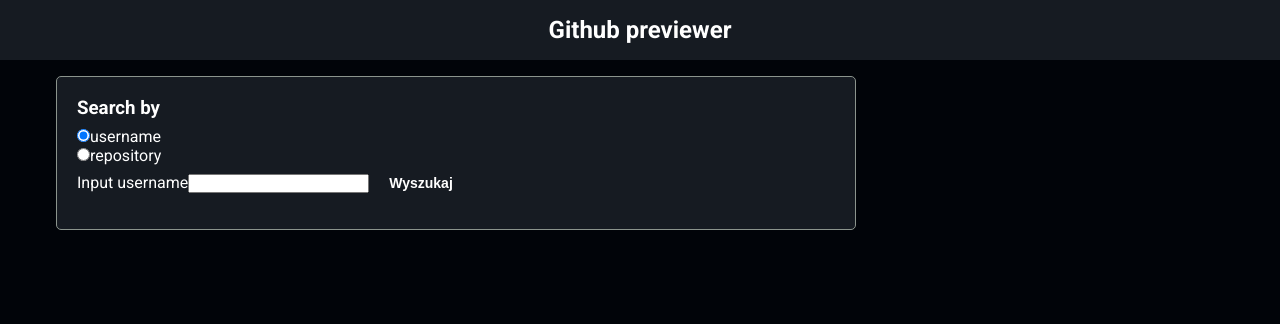
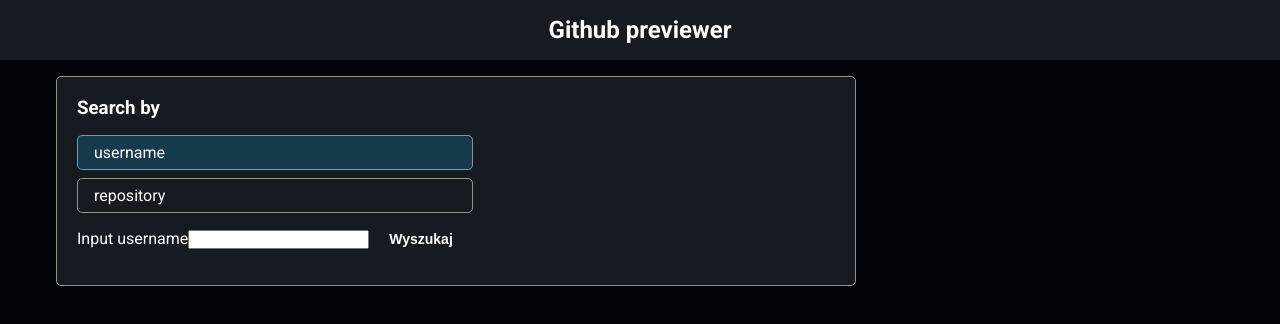
Before and after one commit to adrian-koczen/github-previewer, a React (Create React App) app: page / in a window 1280 px wide. Shown: the top 324 px of the page. Built offline with nearby package versions, Linux system fonts and the light colour scheme.

Commit message:
fix: add styled radio checkboxes

```diff
--- a/src/views/Search/Search.tsx
+++ b/src/views/Search/Search.tsx
@@ -31,7 +31,13 @@
       <div className={styles.searchOptions}>
         <form onSubmit={formik.handleSubmit}>
           <fieldset>
-            <div className={styles.radioElement}>
+            <div
+              className={
+                formik.values.input === SearchOption.username
+                  ? `${styles.radioElement} ${styles.active}`
+                  : `${styles.radioElement}`
+              }
+            >
               <input
                 type="radio"
                 id={SearchOption.username}
@@ -42,7 +48,13 @@
               />
               <label htmlFor={SearchOption.username}>username</label>
             </div>
-            <div className={styles.radioElement}>
+            <div
+              className={
+                formik.values.input === SearchOption.repository
+                  ? `${styles.radioElement} ${styles.active}`
+                  : `${styles.radioElement}`
+              }
+            >
               <input
                 type="radio"
                 id={SearchOption.repository}
--- a/src/views/Search/styles.module.scss
+++ b/src/views/Search/styles.module.scss
@@ -6,6 +6,34 @@
   flex-direction: row;
 }
 
-fieldset {
-  border: none;
+form {
+  fieldset {
+    border: none;
+
+    .radioElement {
+      border: 1px solid $gray;
+      border-radius: 5px;
+      margin: 8px 0;
+      padding: 10px 0px;
+      display: flex;
+      flex-direction: row;
+      flex-wrap: nowrap;
+      align-items: center;
+      position: relative;
+
+      input {
+        width: 100%;
+        opacity: 0;
+      }
+
+      label {
+        position: absolute;
+        margin-left: 16px;
+      }
+
+      &.active {
+        background-color: #163b4d;
+      }
+    }
+  }
 }
```
